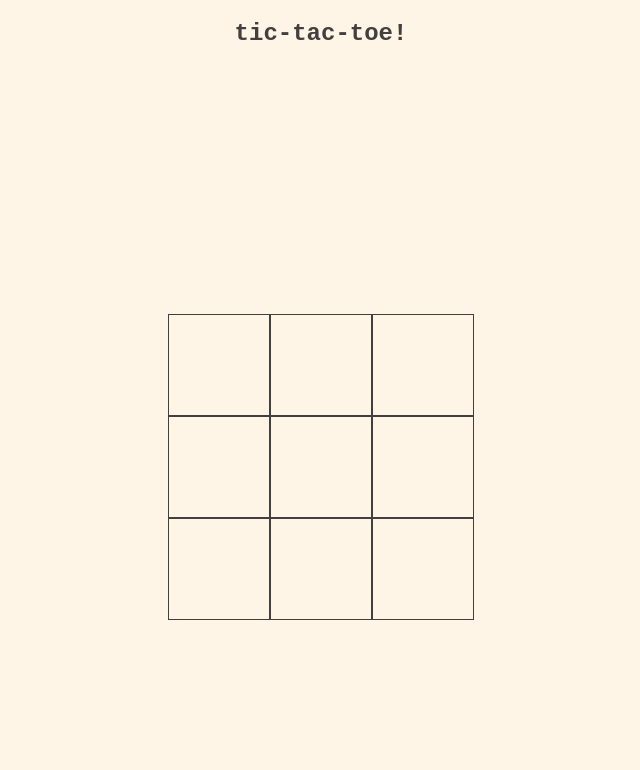
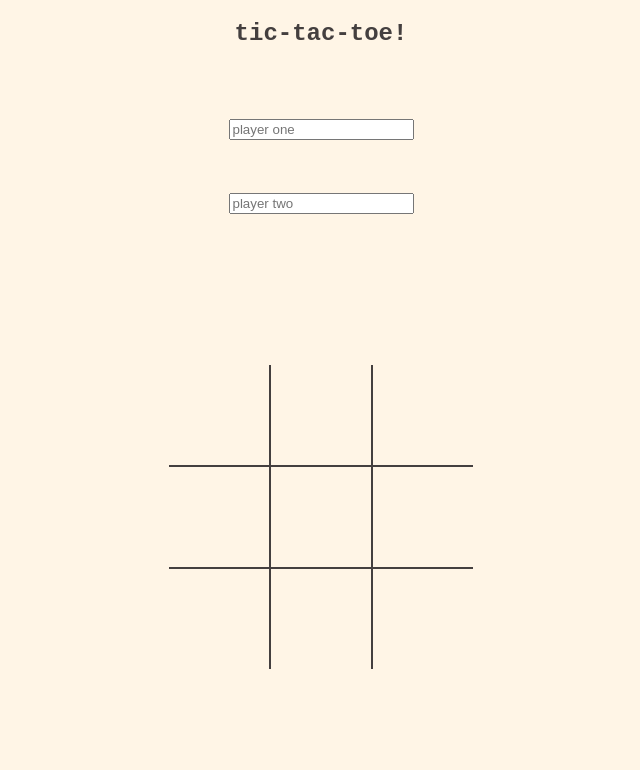
Before and after one commit to carolinekle/tic-tac-toe-top, a plain HTML site: page index.html in a window 1280 px wide. Shown: the whole page, without its empty margins (319-959 px from the left). Drawn offline with Linux system fonts and the light colour scheme.

Commit message:
finalize styles

```diff
--- a/index.html
+++ b/index.html
@@ -11,6 +11,13 @@
     <nav>
         <h2>tic-tac-toe!</h2>
     </nav>
+
+        <div class ="players">
+            <input name="playerOne" placeholder="player one">
+            <input name="playerTwo" placeholder="player two">
+
+        </div>
+
         <div id="board">
             <div class="field" data-field></div>
             <div class="field" data-field></div>
@@ -22,5 +29,11 @@
             <div class="field" data-field></div>
             <div class="field" data-field></div>
         </div>
+
+        <div id="restart">
+            <p class="winner"> </p>
+            <button class="restart">restart game</button>
+        </div>
+
 </body>
 </html>
--- a/script.js
+++ b/script.js
@@ -25,3 +25,10 @@ const player = (name, field) => {
     // query select ?
     return //name
   }
+
+  const restartGAME = () =>{
+    const restart = document.querySelector(".restart")
+    restart.addEventListener("click", () => {
+      gameBoard;
+  })
+}
--- a/style.css
+++ b/style.css
@@ -21,10 +21,11 @@ h2{
 #board{
     display: grid;
     grid-template-columns: repeat(3, auto);
-    width: 100vw;
-    height: 100vh;
+    width: 500px;
+    height: 500px;
     justify-content: center;
     align-content: center;
+    margin: 0 auto;
 }
 
 .field {
@@ -32,5 +33,61 @@ h2{
     height: 100px;
     border: 1px solid rgb(68, 63, 63);
     background-color: rgb(255, 245, 230);
+    &:first-child{
+        border-top: 0;
+        border-left: 0;
+      }
+      &:nth-child(2){
+        border-top: 0;
+      }
+      &:nth-child(3){
+        border-top: 0;
+        border-right: 0;
+      }
+      &:nth-child(4){
+        border-left: 0;
+      }
+      &:nth-child(6){
+        border-right: 0;
+      }
+      &:nth-child(7){
+        border-left: 0;
+        border-bottom: 0;
+      }
+      &:nth-child(8){
+        border-bottom: 0;
+      }
+      &:nth-child(9){
+        border-right: 0;
+        border-bottom: 0;
+      }
 
 }
+
+.players{
+    display: flex;
+    flex-direction: column;
+    width: 200px;
+    height: 200px;
+    justify-content: space-evenly;
+    align-items: center;
+    margin:0 auto;
+}
+
+#restart{
+    width: 100vw;
+    height: 100vh;
+    background-color: rgb(33, 33, 33);
+    opacity: 0.8;
+    z-index: 2;
+    position: absolute;
+    display: flex;
+    flex-direction: column;
+    justify-content: center;
+    align-items: center;
+    display:none;
+}
+
+.winner{
+    color:whitesmoke
+}
```
